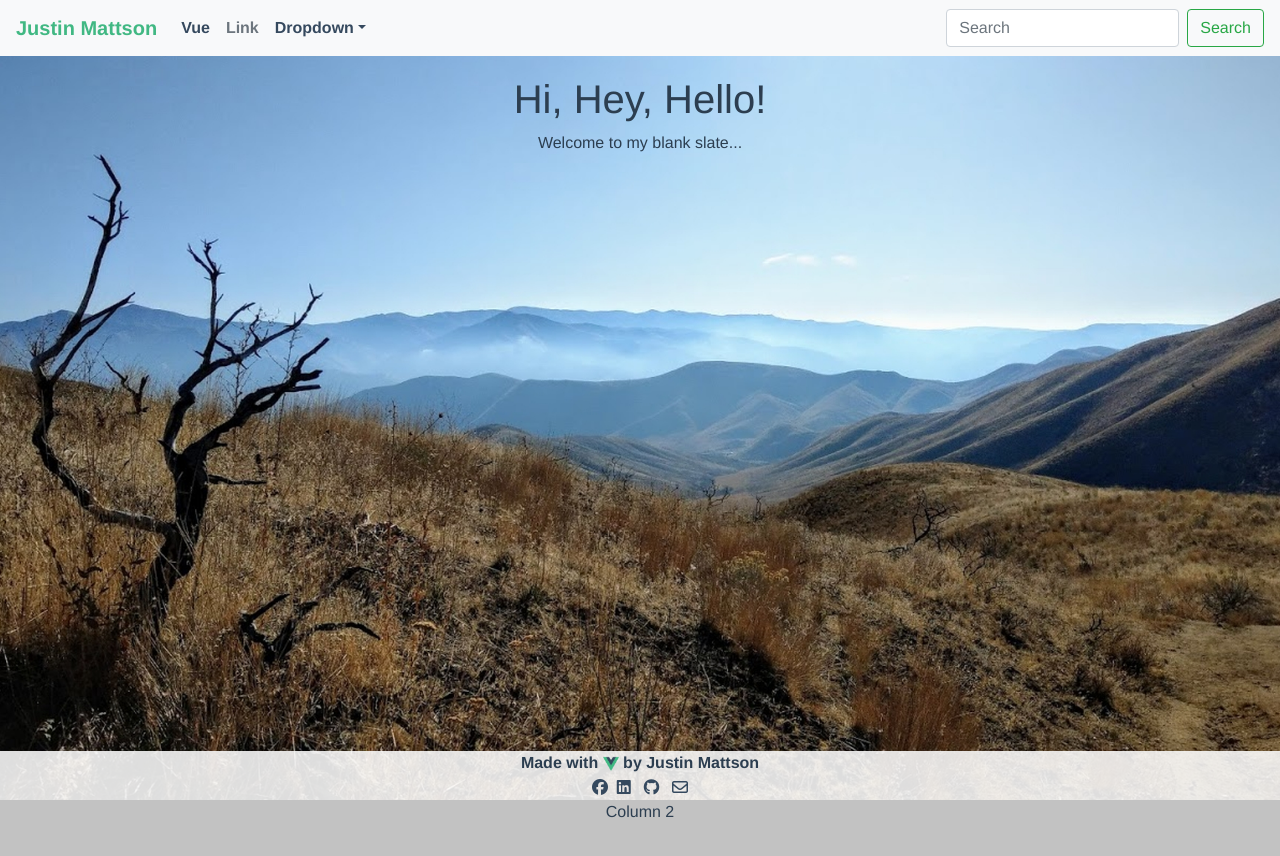
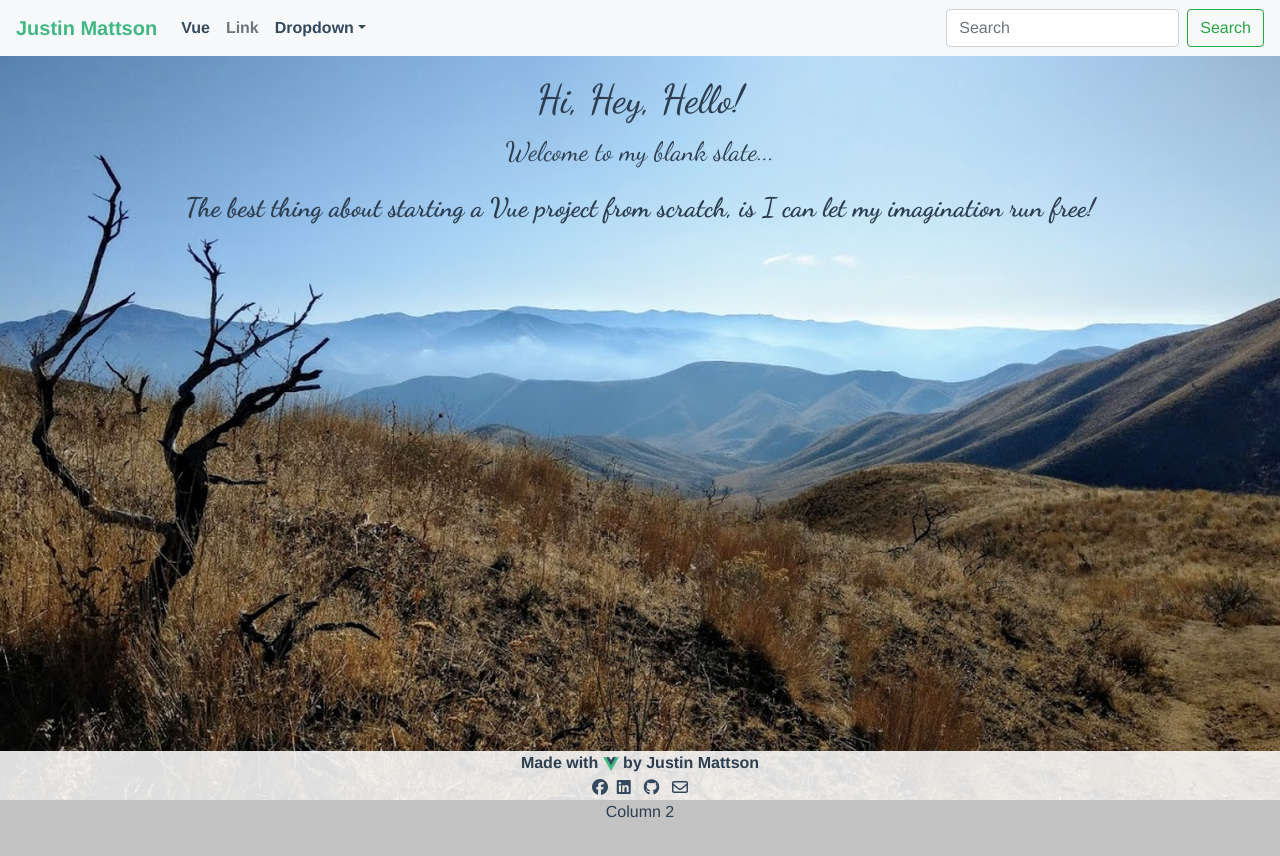
Before and after one commit to JustinMattson/landing-vue, a Vue app: page / in a window 1280 px wide. Shown: the top 856 px of the page. Built offline with nearby package versions, Linux system fonts and the light colour scheme.

Commit message:
added a font

```diff
--- a/src/components/HelloWorld.vue
+++ b/src/components/HelloWorld.vue
@@ -1,5 +1,5 @@
 <template>
-  <div class="hello bg-secondary text-light text-shadow">
+  <div class="hello bg-secondary text-light text-shadow rounded-lg p-2">
     <h1>{{ msg }}</h1>
     <p>
       For a guide and recipes on how to configure / customize this project,
--- a/src/views/Home.vue
+++ b/src/views/Home.vue
@@ -1,9 +1,14 @@
 <template>
   <div class="home container-fluid bg-image" style="height:100vh">
     <div class="row">
-      <div class="col-12 p-0" style="height:100vh;">
+      <div class="col-12 p-0 cursive" style="height:100vh;">
         <div class style="height:75px;"></div>
-        <H1>Hi, Hey, Hello!</H1>Welcome to my blank slate...
+        <H1>Hi, Hey, Hello!</H1>
+
+        <p>Welcome to my blank slate...</p>
+        <B>
+          <p>The best thing about starting a Vue project from scratch, is I can let my imagination run free!</p>
+        </B>
       </div>
       <div class="col-12" style="background-color:#44444453;height:600px;">Column 2</div>
       <div class="col-12" style="background-color:#ffffff53;height:600px;">Column3</div>
@@ -43,6 +48,11 @@ export default {
 </script>
 
 <style scoped>
+@import url("https://fonts.googleapis.com/css2?family=Dancing+Script:wght@400;500;700&display=swap");
+.cursive {
+  font-family: "Dancing Script", cursive;
+  font-size: 20pt;
+}
 .bg-image {
   background: url("../assets/img/bwma.jpg") no-repeat center center fixed;
   -webkit-background-size: cover;
--- a/src/views/Vue.vue
+++ b/src/views/Vue.vue
@@ -2,7 +2,7 @@
   <div class="vue container-fluid bg-color" style="min-height:100vh;">
     <div class="row">
       <div class="col-12">
-        <div class style="height:75px;"></div>
+        <div class style="height:60px;"></div>
         <img alt="Vue logo" src="../assets/logo.png" />
         <HelloWorld msg="Welcome to my Vue.js Landing Page" />...in case you ever wanted to know more about Vue!
       </div>
```
